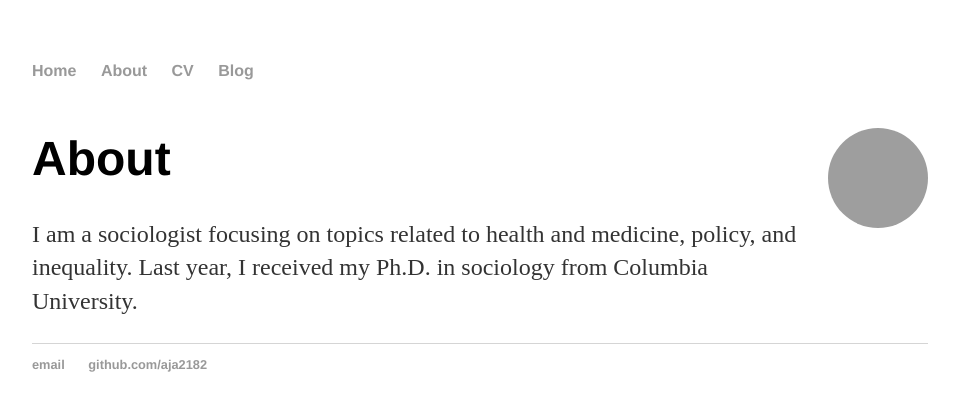
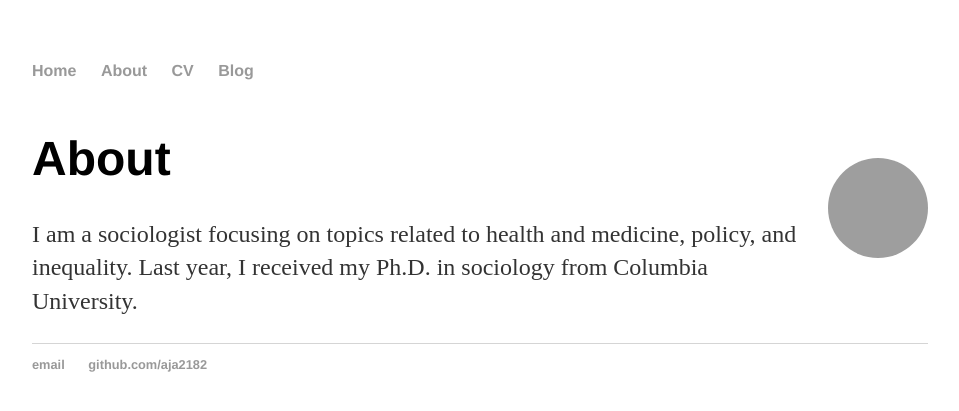
Before and after one commit to aja2182/aja2182.github.io, a Jekyll site: the page built from about/index.html, in a window 1280 px wide. Shown: the top 411 px of the page, without its empty margins (160-1119 px from the left). Built offline with Jekyll 4.4.1, drawn with Linux system fonts in a browser that asks for light colours; grey boxes are pictures that could not be loaded.

Commit message:
Update index.html

```diff
--- a/about/index.html
+++ b/about/index.html
@@ -19,7 +19,7 @@ title: About moi
             width: 100px; /* Adjust the size as needed */
             height: 100px; /* Ensure the height matches the width for a perfect circle */
             margin-left: 10px; /* Space between the image and the text */
-            margin-top: 30px; /* Lower the avatar */
+            margin-top: 60px; /* Lower the avatar */
         }
         .text-content {
             flex: 1;
```
